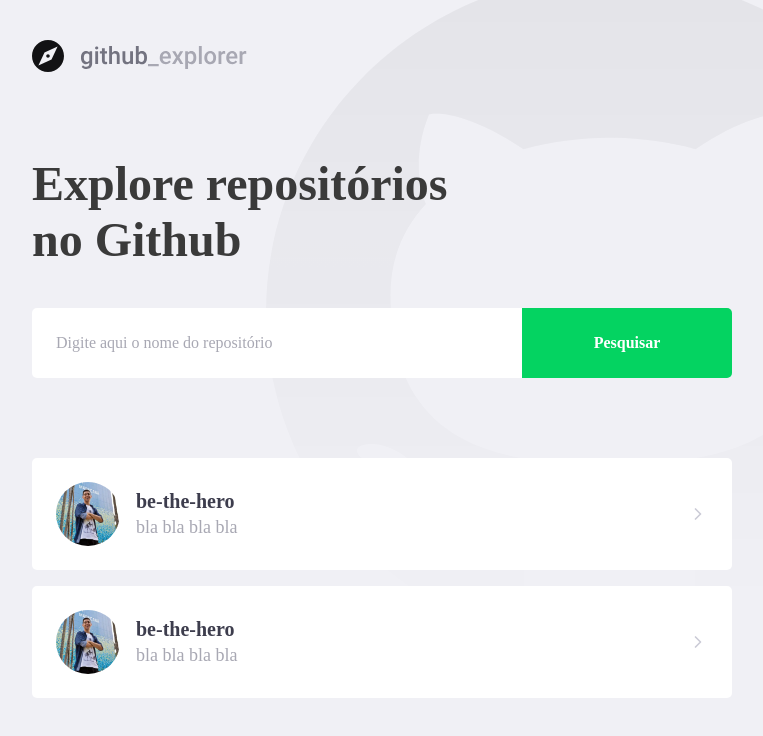
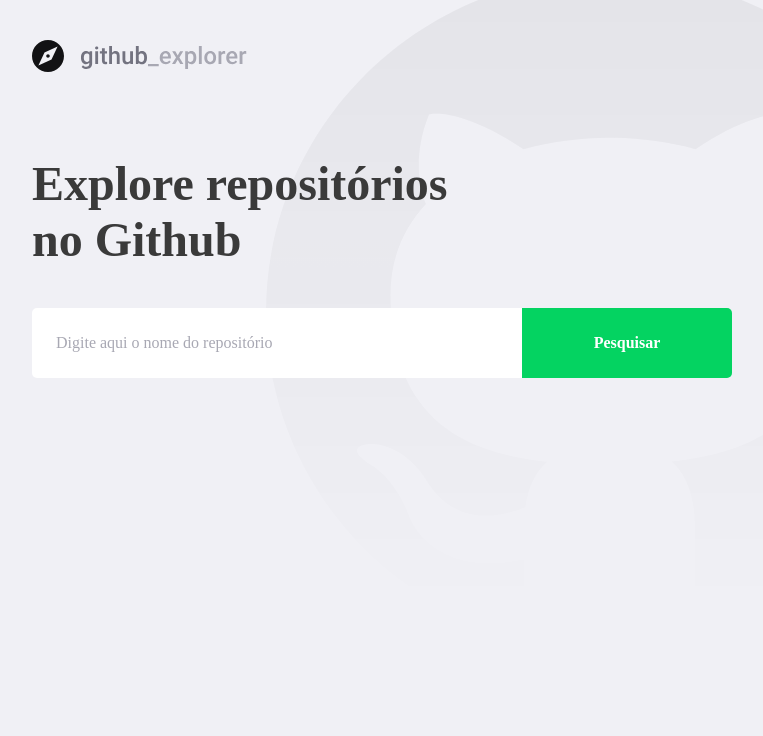
Before and after one commit to Scherpel/github-explorer, a React (Create React App) app in the folder github-explorer/: page / in a window 1280 px wide. Shown: the top 736 px of the page, without its empty margins (148-911 px from the left). Built offline with nearby package versions, Linux system fonts and the light colour scheme.

Commit message:
integrating with github api and consuming data on page

```diff
--- a/github-explorer/src/Dashboard/index.tsx
+++ b/github-explorer/src/Dashboard/index.tsx
@@ -1,44 +1,66 @@
-import React from 'react';
+import React, { useState, FormEvent } from 'react';
 import { Title, Form, Repositories } from './styles'
 import { FiChevronRight } from 'react-icons/fi'
 import logoImg from '../assets/logo.svg'
-import profile from '../assets/profile.jpeg'
+import api from '../services/api'
 
 const Dashboard: React.FC = () => {
+
+    interface Repository {
+        full_name: string,
+        description: string,
+        owner: {
+            login: string,
+            avatar_url: string,
+        }
+
+    }
+
+    const [newRepo, setNewRepo] = useState('');
+    const [repositories, setRepositories] = useState<Repository[]>([]);
+
+    async function handleAddRepository(event: FormEvent<HTMLFormElement>): Promise<void> {
+        event.preventDefault();
+
+        const response = await api.get<Repository>(`repos/${newRepo}`);
+
+        const repository = response.data;
+
+        setRepositories([...repositories, repository]);
+
+        setNewRepo('');
+    }
+
+
     return (
     <>
         <img src={logoImg} alt="GitExplorer logo"/>
         <Title>Explore repositórios no Github</Title>
-        <Form>
-            <input placeholder="Digite aqui o nome do repositório"/>
+        <Form onSubmit={handleAddRepository}>
+            <input
+                value={newRepo}
+                onChange={(e) => setNewRepo(e.target.value)}
+                placeholder="Digite aqui o nome do repositório"
+            />
             <button type="submit">Pesquisar</button>
         </Form>
         <Repositories>
-            <a href="#" >
-                <img src={profile} alt="profile pic" />
+            {
+                repositories.map( repository => (
+                    <a key={repository.full_name} href="#">
+                            <img src={repository.owner.avatar_url} alt={repository.owner.login} />
                         <div>
                             <strong>
-                        be-the-hero
+                                {repository.full_name}
                             </strong>
                             <p>
-                        bla bla bla bla
+                                {repository.description}
                             </p>
                         </div>
                         <FiChevronRight size={20} />
                     </a>
-
-            <a href="#" >
-                <img src={profile} alt="profile pic" />
-                <div>
-                    <strong>
-                        be-the-hero
-                    </strong>
-                    <p>
-                        bla bla bla bla
-                    </p>
-                </div>
-                <FiChevronRight size={20} />
-            </a>
+                ))
+            }
         </Repositories>
     </>
     );
```
Also changed, not shown: github-explorer/src/assets/profile.jpeg (deleted), 1 other file (tests, documents, lock files or other folders). Lines whose indentation alone changed are shown as unchanged.
